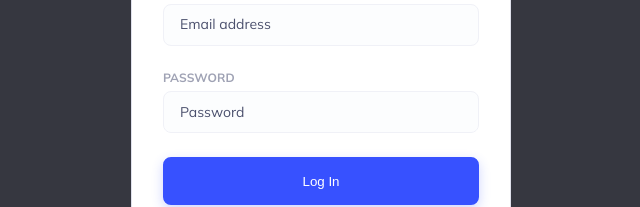
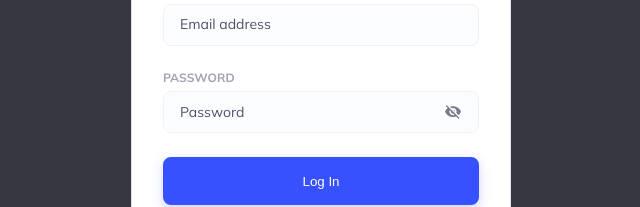
Before and after one commit to omeliza/dashboard-kit, a React (Create React App) app: page / in a window 1280 px wide. Shown: the part 393-600 px from the top of the page, without its empty margins (319-959 px from the left). Built offline with nearby package versions, Linux system fonts and the light colour scheme.

Commit message:
hide-show password functionality

```diff
--- a/src/components/Input/Input.module.scss
+++ b/src/components/Input/Input.module.scss
@@ -5,6 +5,8 @@
   line-height: 15.06px;
   font-weight: 700;
   color: $grey2;
+  position: relative;
+  left: 0;
 }
 .input {
   display: flex;
@@ -24,3 +26,15 @@
     font-size: 14px;
   }
 }
+.input:where(input[placeholder='Password']) + .toggle {
+  display: block;
+}
+
+.toggle {
+  display: none;
+  background-color: unset;
+  border: none;
+  position: absolute;
+  right: 18px;
+  bottom: 37px;
+}
--- a/src/components/Input/Input.tsx
+++ b/src/components/Input/Input.tsx
@@ -1,4 +1,7 @@
+import { useState } from 'react';
 import s from './Input.module.scss';
+import hide from '../../assets/hide.png';
+import show from '../../assets/show.png';
 
 interface IInputProps {
   placeholder: string;
@@ -6,10 +9,23 @@ interface IInputProps {
   label: string;
 }
 const Input = ({ placeholder, type, label }: IInputProps) => {
+  const [passwordShown, setPasswordShown] = useState(false);
+
+  const togglePassword = () => {
+    setPasswordShown(!passwordShown);
+  };
+
   return (
     <label className={s.label}>
       {label.toUpperCase()}
-      <input type={type} placeholder={placeholder} className={s.input} />
+      <input
+        type={passwordShown ? type : 'text'}
+        placeholder={placeholder}
+        className={s.input}
+      />
+      <button className={s.toggle} onClick={togglePassword}>
+        <img src={passwordShown ? show : hide} alt="hide" />
+      </button>
     </label>
   );
 };
```
Also changed, not shown: src/assets/hide.png (added), src/assets/show.png (added).
